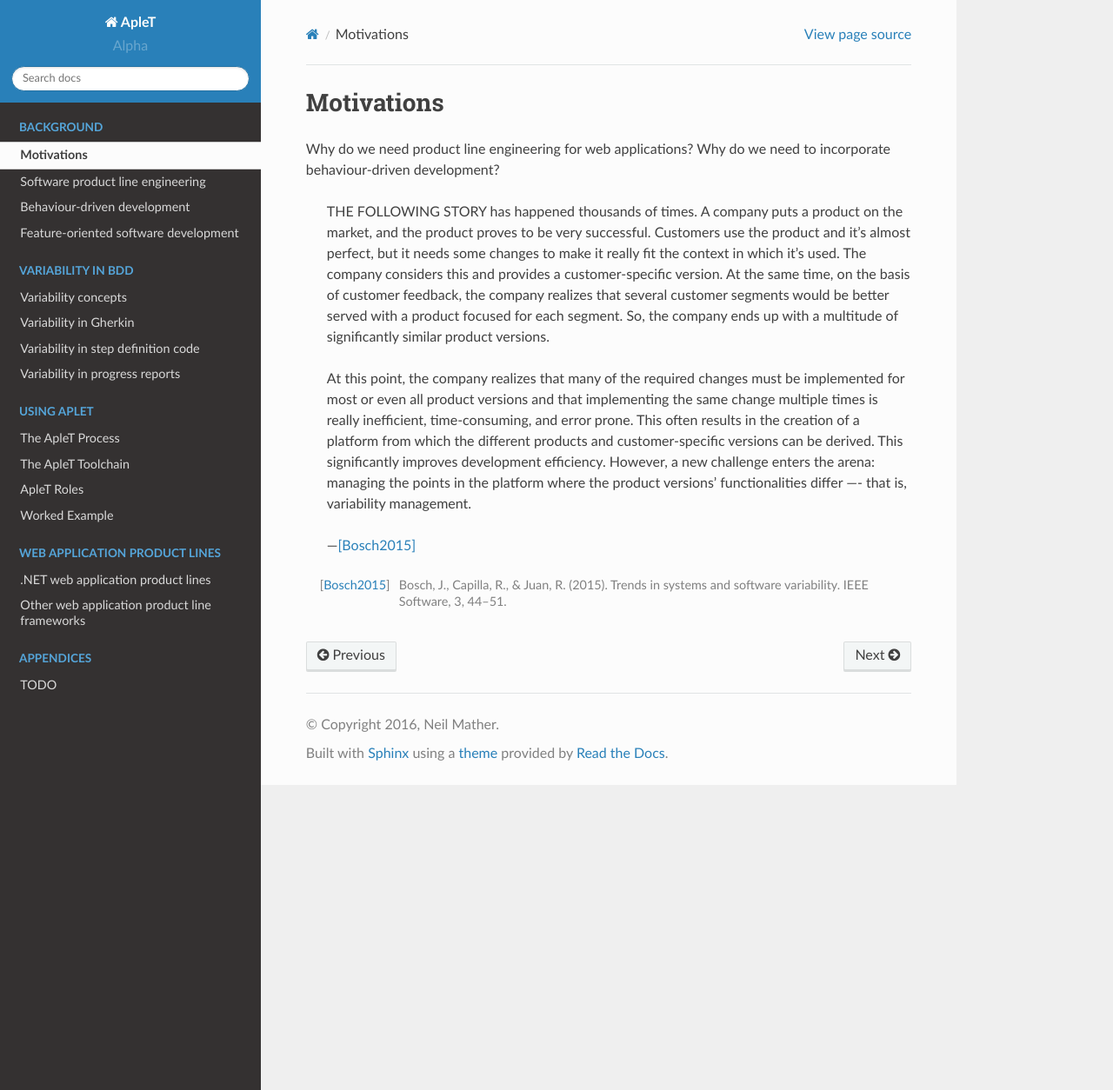
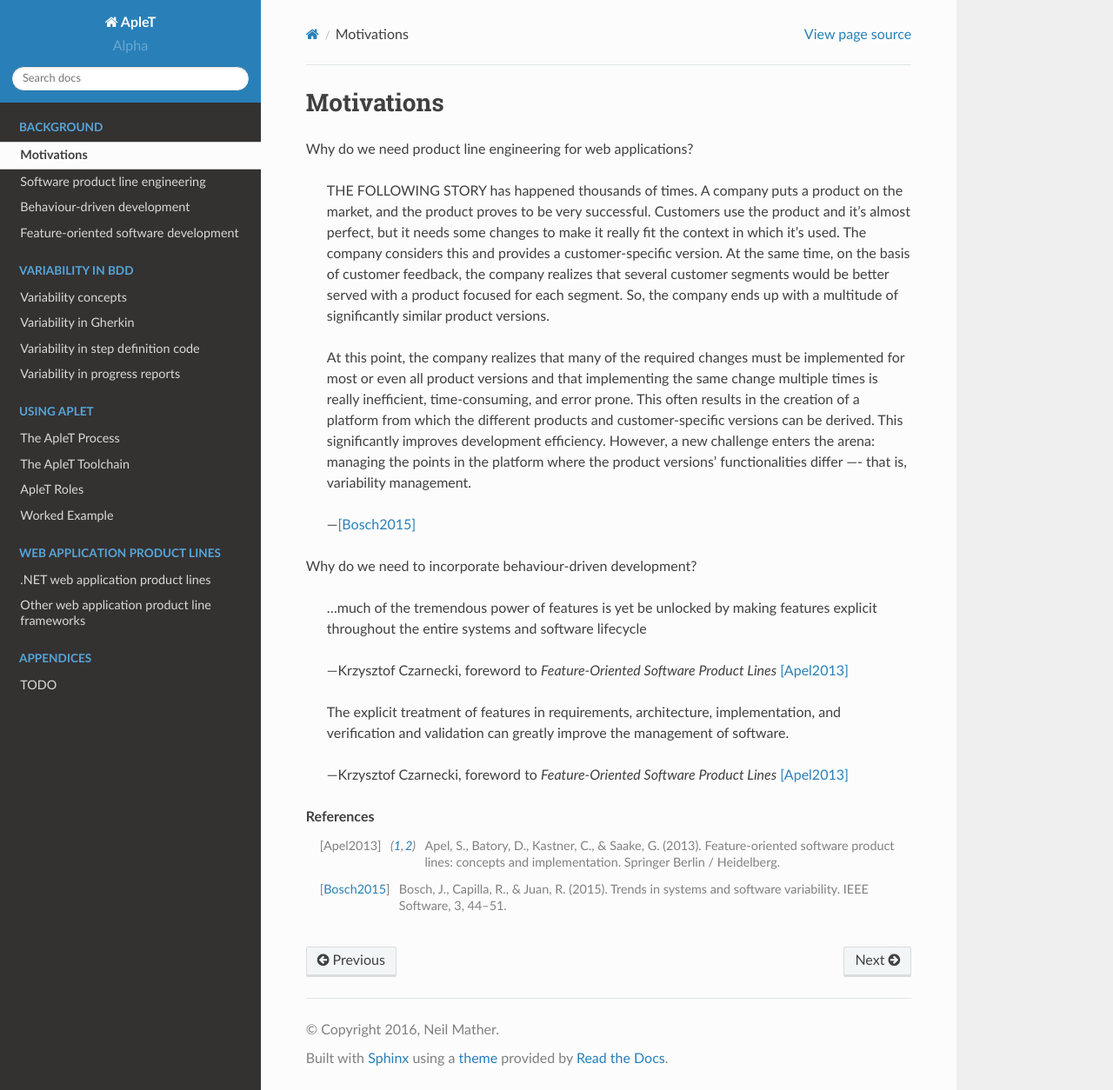
Before and after one commit to ngm/ApleT, a Sphinx documentation site: the page built from docs/motivations.rst, in a window 1280 px wide and 1254 px high. Shown: the whole window at 87% size. Built offline with Sphinx 7.4.7 and the Read the Docs theme 2.0.0, drawn with Linux system fonts in a browser that asks for light colours.

Commit message:
Add quotes from FOSD book

```diff
--- a/docs/motivations.rst
+++ b/docs/motivations.rst
@@ -27,4 +26,24 @@
 
     -- [Bosch2015]_
 
+Why do we need to incorporate behaviour-driven development?
+
+.. epigraph::
+
+     ...much of the tremendous power of features is yet be unlocked by
+     making features explicit throughout the entire systems and software lifecycle
+
+     -- Krzysztof Czarnecki, foreword to *Feature-Oriented Software Product Lines* [Apel2013]_
+
+.. epigraph::
+
+     The explicit treatment of features in requirements, architecture, implementation, and verification and
+     validation can greatly improve the management of software.
+
+     -- Krzysztof Czarnecki, foreword to *Feature-Oriented Software Product Lines* [Apel2013]_
+
+
+.. rubric:: References
+
+.. [Apel2013] Apel, S., Batory, D., Kastner, C., & Saake, G. (2013). Feature-oriented software product lines: concepts and implementation. Springer Berlin / Heidelberg.
 .. [Bosch2015] Bosch, J., Capilla, R., & Juan, R. (2015). Trends in systems and software variability. IEEE Software, 3, 44–51.
```
Also changed, not shown: other parts of docs/motivations.rst (+0 -1 lines).
